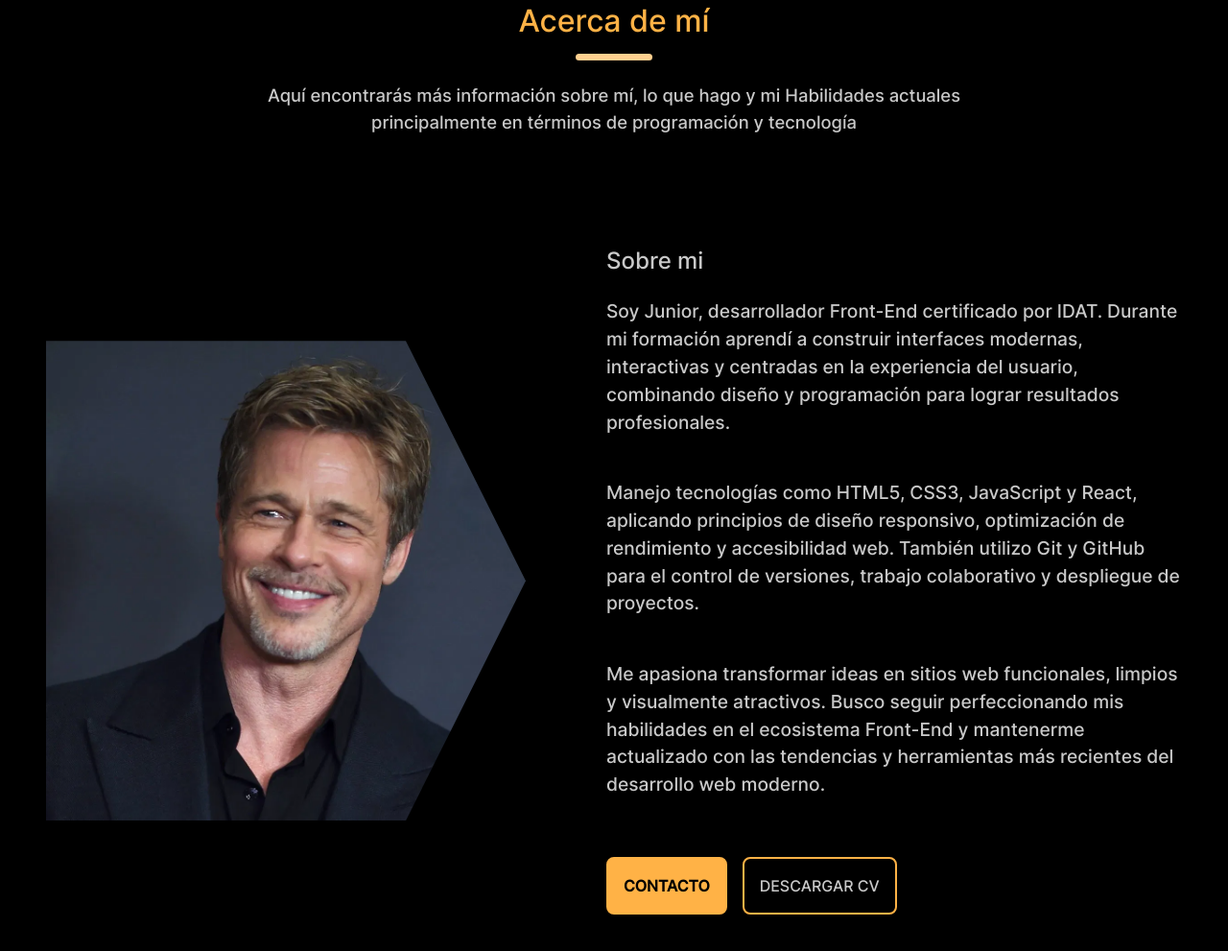
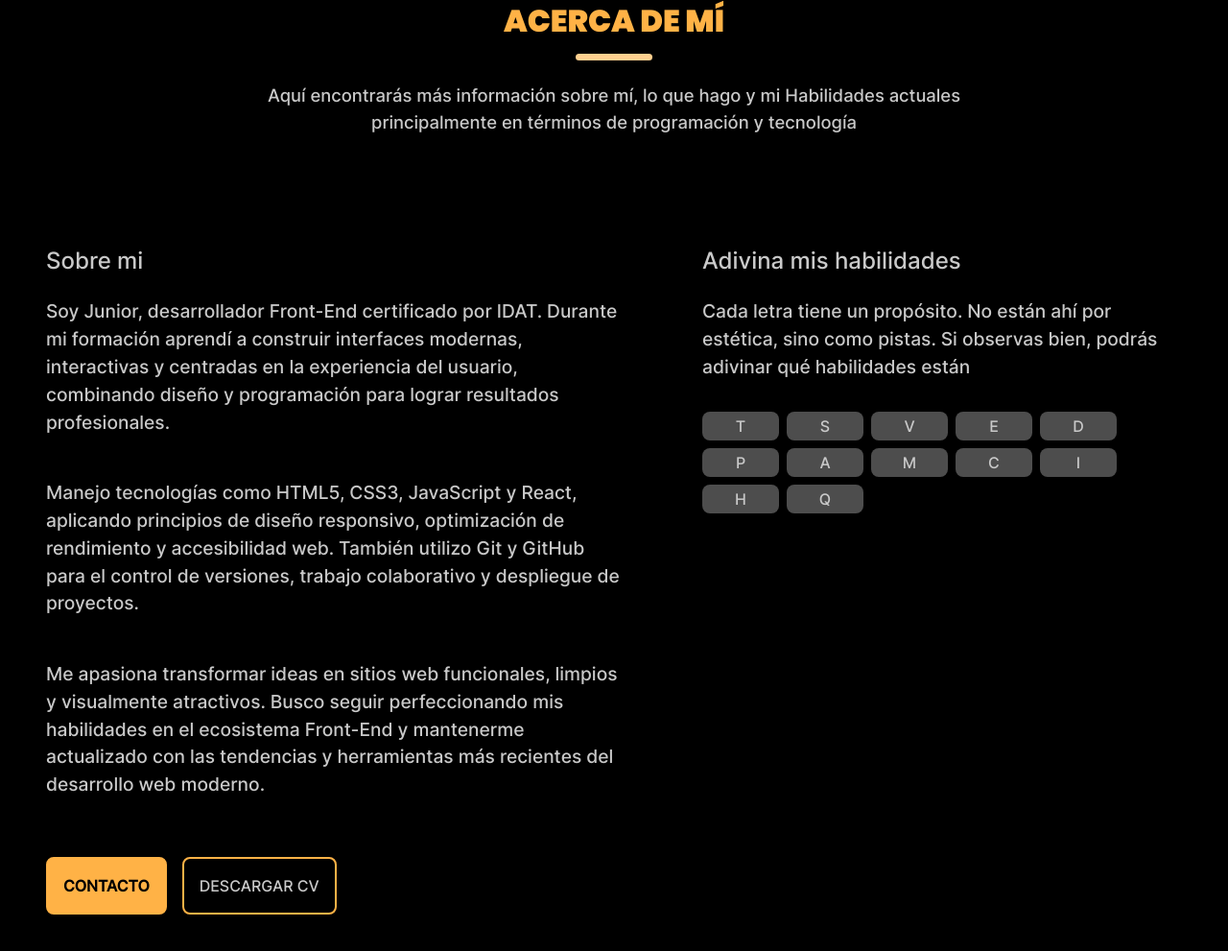
Before and after one commit to vacaasada29/portafolio-junior, a plain HTML site: page index.html in a window 1280 px wide. Shown: the part 967-1958 px from the top of the page at 96% size. Drawn offline with nearby package versions, Linux system fonts and the light colour scheme; files whose address does not match are found by name.

Commit message:
seccion de sobre mi donde puse mis habilidades

```diff
--- a/css/style.css
+++ b/css/style.css
@@ -124,6 +124,7 @@
   justify-content: center;
   padding-bottom: 15px;
   margin-bottom: 30px;
+  font-family: "principal";
 }
 
 .section__sobremi--encabezado h2::before {
@@ -146,25 +147,46 @@
   justify-content: space-between;
   width: 100%;
   margin-top: 100px;
-  align-items: center;
+  align-items: flex-start;
   gap: 2rem;
   flex-direction: column;
 }
 
-.section__sobremi--imagen {
+.section__sobremi--habilidades {
   max-width: 500px;
-  clip-path: polygon(0% 0%, 75% 0%, 100% 50%, 75% 100%, 0% 100%);
-  aspect-ratio: 1;
-  transform: rotate(90deg);
-  transition: .5s linear;
+  width: 100%;
+  display: flex;
+  flex-direction: column;
+  gap: 1rem;
+  align-items: flex-start;
 }
 
-.section__sobremi--imagen img {
+.section__sobremi--habilidades div {
+  display: flex;
+  flex-wrap: wrap;
+  gap: .5rem;
+}
+
+.section__sobremi--habilidades button {
+  background-color: rgba(255,255,255,.3);
+  color: var(--secondary-color);
+  display: flex;
+  align-items: center;
+  justify-content: center;
+  width: 80px;
+  height: 30px;
+  border-radius: var(--border-radius-s);
+}
+
+#mostrarHabilidad {
+  color: var(--primary-color);
+  display: flex;
+  justify-content: center;
   width: 100%;
-  height: 100%;
-  object-fit: cover;
-  transform: rotate(-90deg);
-  object-position: 75%;
+  background-color: var(--primary-color-dark);
+  font-size: var(--fs-l);
+  border-radius: var(--border-radius-s);
+  user-select: none;
 }
 
 .section__sobremi--info {
@@ -175,10 +197,12 @@
   gap: 1rem;
 }
 
+.section__sobremi--habilidades h3,
 .section__sobremi--info h3 {
   font-size: var(--fs-l);
 }
 
+.section__sobremi--habilidades p,
 .section__sobremi--description {
   font-size: 1.2rem;
 }
--- a/index.html
+++ b/index.html
@@ -46,13 +46,10 @@
 
     <section id="sobremi" class="section__sobremi">
       <div class="section__sobremi--encabezado">
-        <h2 class="subtitulo">Acerca de mí</h2>
+        <h2 class="subtitulo">ACERCA DE MÍ</h2>
         <p class="subtitulo">Aquí encontrarás más información sobre mí, lo que hago y mi Habilidades actuales principalmente en términos de programación y tecnología</p>
       </div>
       <div class="section__sobremi--wrapper">
-        <div class="section__sobremi--imagen">
-          <img src="./img/img_personal.webp" alt="">
-        </div>
         <div class="section__sobremi--info">
           <h3 class="section__sobremi--titulo">Sobre mi</h3>
           <div class="section__sobremi--description">
@@ -65,6 +62,25 @@
             <a href="./archivos/CV_Profesional_Juan_Junior_Niño_Ponce_v2.docx" download="">Descargar CV</a>
           </div>
         </div>
+        <div class="section__sobremi--habilidades">
+          <h3>Adivina mis habilidades</h3>
+          <p>Cada letra tiene un propósito. No están ahí por estética, sino como pistas. Si observas bien, podrás adivinar qué habilidades están</p>
+          <div>
+            <button class="btn__habilidad" id="html">T</button>
+            <button class="btn__habilidad" id="css">S</button>
+            <button class="btn__habilidad" id="js">V</button>
+            <button class="btn__habilidad" id="react">E</button>
+            <button class="btn__habilidad" id="nodejs">D</button>
+            <button class="btn__habilidad" id="bootstrap">P</button>
+            <button class="btn__habilidad" id="sass">A</button>
+            <button class="btn__habilidad" id="npm">M</button>
+            <button class="btn__habilidad" id="vscode">C</button>
+            <button class="btn__habilidad" id="git">I</button>
+            <button class="btn__habilidad" id="github">H</button>
+            <button class="btn__habilidad" id="mysql">Q</button>
+          </div>
+          <h4 id="mostrarHabilidad"></h4>
+        </div>
       </div>
     </section>
   </main>
--- a/js/inicio.js
+++ b/js/inicio.js
@@ -23,3 +23,31 @@ function escribirEspecialidad() {
 }
 
 escribirNombre();
+
+
+
+
+/* seccion de adivinar mis habilidades */
+const habilidades = {
+  html: "HTML",
+  css: "css",
+  js: "JavaScript",
+  react: "React JS",
+  nodejs: "Node JS",
+  bootstrap: "Bootstrap",
+  sass: "SASS",
+  npm: "NPM",
+  vscode: "VS Code",
+  git: "Git",
+  github: "GitHub",
+  mysql: "MySQL"
+};
+
+const mostrarHabilidad = document.getElementById('mostrarHabilidad');
+
+document.querySelectorAll('.btn__habilidad').forEach((btnHabilidad) => {
+  btnHabilidad.addEventListener('click', () => {
+    const id = btnHabilidad.id.trim();
+    mostrarHabilidad.textContent = habilidades[id] || ""
+  });
+});
```
